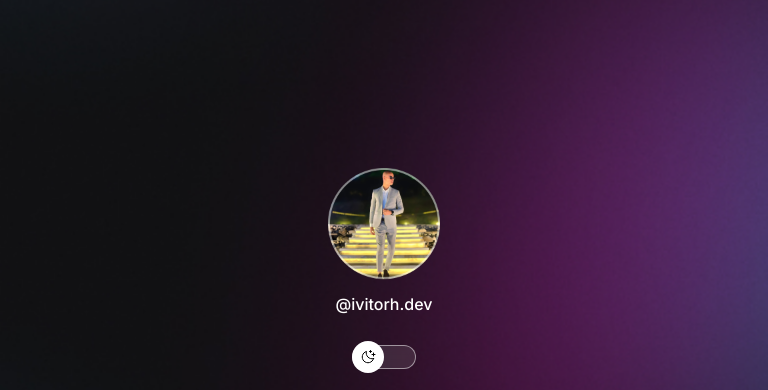
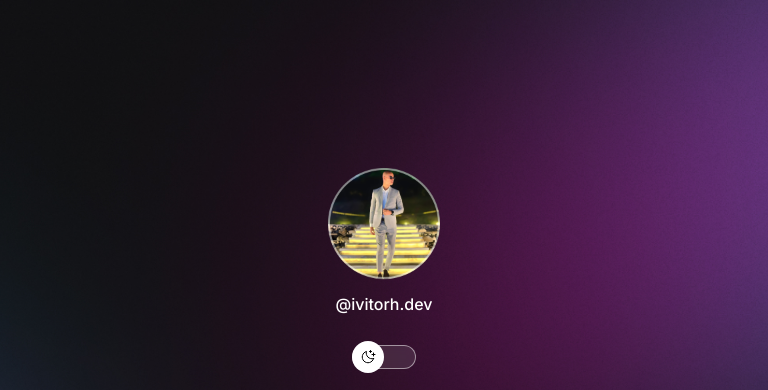
Before and after one commit to ivtorh/linktree, a plain HTML site: page index.html in a window 768 px wide. Shown: the top 390 px of the page. Drawn offline with nearby package versions, Linux system fonts and the light colour scheme.

Commit message:
change background media queries

```diff
--- a/src/css/responsive.css
+++ b/src/css/responsive.css
@@ -1,15 +1,9 @@
-@media (max-width: 768px) {
-    body {
-        background: var(--bg-mobile-url);
-        background-repeat: no-repeat;
-        background-attachment: fixed;
-        background-position: center center;
-        background-size: cover;
-        margin: 0;
-        overflow: hidden;
-        display: flex;
-        justify-content: center;
-        align-items: center;
-        height: 100vh;
+@media (min-width: 768px) {
+    :root {
+        --bg-url: url(../img/bg-desktop.jpg);
+    }
+
+    .light {
+        --bg-url: url(../img/bg-desktop-light.jpg);
     }
 }
--- a/src/css/style.css
+++ b/src/css/style.css
@@ -1,7 +1,6 @@
 :root {
     --text-color: #ffffff;
-    --bg-url: url(../img/bg-desktop.jpg);
-    --bg-mobile-url: url(../img/bg-mobile.jpg);
+    --bg-url: url(../img/bg-mobile.jpg);
     --stroke-color: rgba(255, 255, 255, 0.5);
     --surface-color: rgba(255, 255, 255, 0.1);
     --surface-color-hover: rgba(255, 255, 255, 0.2);
@@ -11,8 +10,7 @@
 
 .light {
     --text-color: #000000;
-    --bg-url: url(../img/bg-desktop-light.jpg);
-    --bg-mobile-url: url(../img/bg-mobile-light.jpg);
+    --bg-url: url(../img/bg-mobile-light.jpg);
     --stroke-color: rgba(0, 0, 0, 0.5);
     --surface-color: rgba(0, 0, 0, 0.05);
     --surface-color-hover: rgba(0, 0, 0, 0.1);
@@ -41,8 +39,7 @@ body {
     justify-content: center;
     align-items: center;
     height: 100vh;
-    transition: background 0.3s ease, transform 0.3s ease;
-    transform: rotate(360deg);
+    transition: background 0.3s ease;
 }
 
 .light body {
@@ -57,8 +54,7 @@ body {
     justify-content: center;
     align-items: center;
     height: 100vh;
-    transition: background 0.3s ease, transform 0.3s ease;
-    transform: rotate(0deg);
+    transition: background 0.3s ease;
 }
 
 .container {
```
